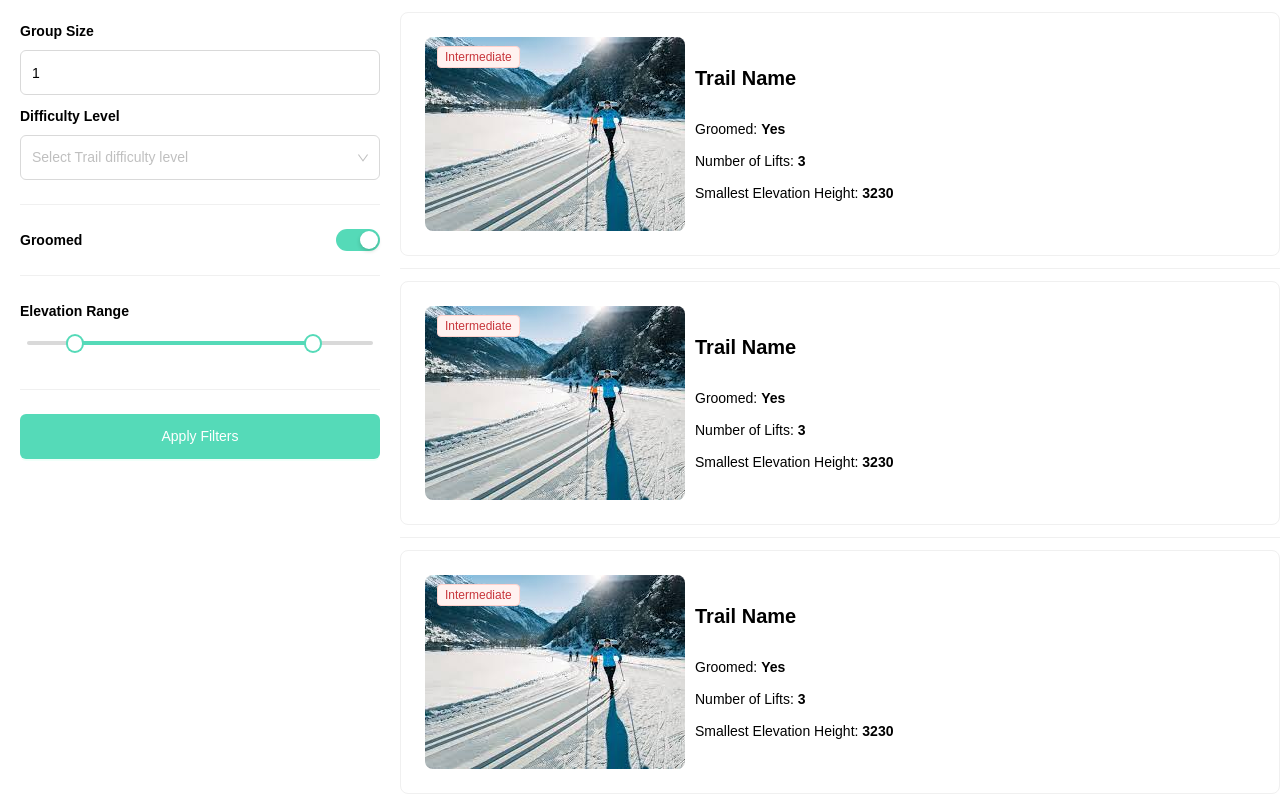
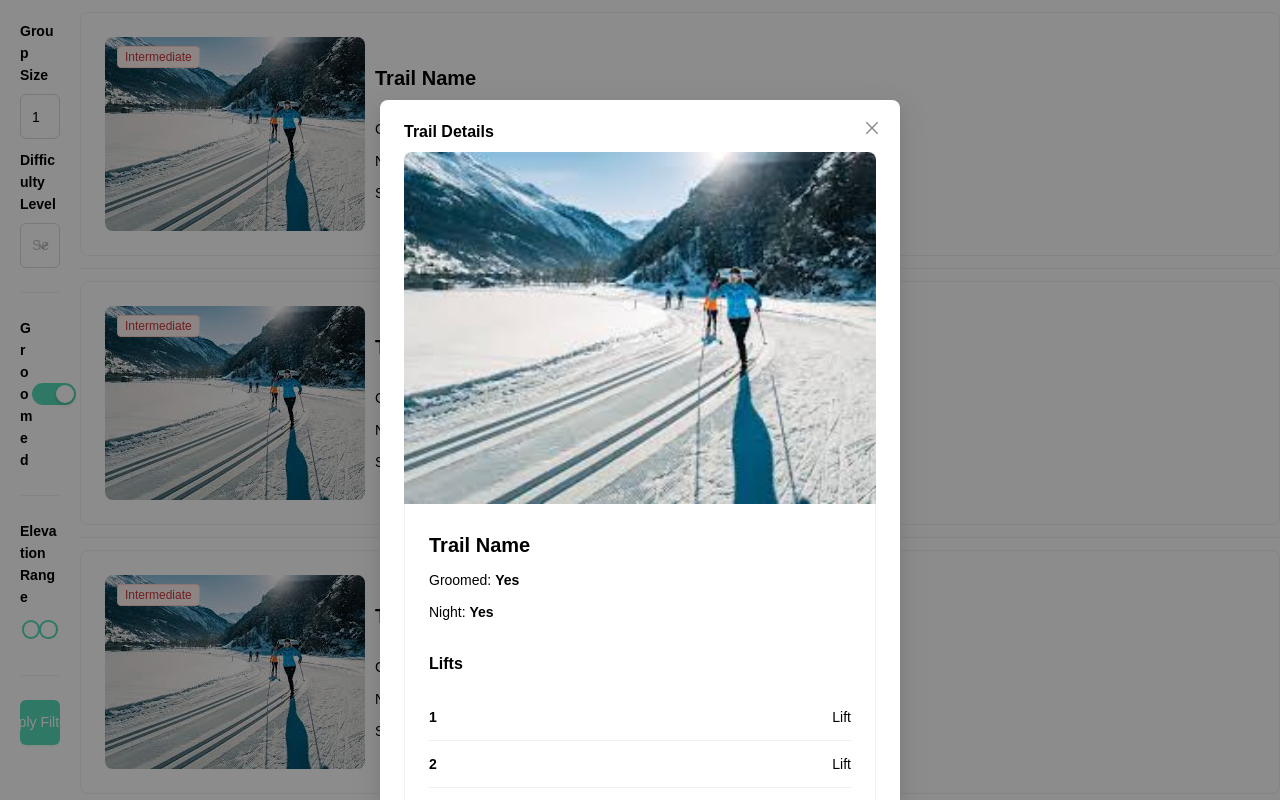
Before and after one commit to mohamad-aqajani/ski, a React (Create React App) app: page / in a window 1280 px wide. Both pictures are taken after a click on the element 840 px from the left and 134 px from the top of the page. Shown: the top 800 px of the page. Built offline with nearby package versions, Linux system fonts and the light colour scheme.

Commit message:
UI: new UI ( reservation )

```diff
--- /dev/null
+++ b/src/components/TrailDetailsModal/index.tsx
@@ -0,0 +1,48 @@
+import { Card, Flex, List, Modal, Typography } from 'antd'
+
+const TrailDetailsModal = ({
+  isVisible,
+  onClose,
+}: {
+  isVisible: boolean
+  onClose: () => void
+}) => {
+  const renderLiftItems = (item: any) => (
+    <List.Item>
+      <Typography.Text strong>{item}</Typography.Text>
+
+      <Typography.Text> Lift</Typography.Text>
+    </List.Item>
+  )
+  return (
+    <Modal
+      title="Trail Details"
+      open={isVisible}
+      onOk={onClose}
+      onClose={onClose}
+      onCancel={onClose}
+      cancelButtonProps={{ style: { display: 'none' } }}
+    >
+      <Card
+        styles={{ body: { paddingTop: 0, paddingBottom: 0 } }}
+        cover={<img src={require('../../assets/images/beginner.jpeg')} />}
+      >
+        <Flex vertical>
+          <Typography.Title level={4}>Trail Name</Typography.Title>
+          <Flex vertical gap={10}>
+            <Typography.Text>
+              Groomed: <Typography.Text strong>Yes</Typography.Text>
+            </Typography.Text>
+            <Typography.Text>
+              Night: <Typography.Text strong>Yes</Typography.Text>
+            </Typography.Text>
+            <Typography.Title level={5}>Lifts</Typography.Title>
+            <List dataSource={[1, 2, 3]} renderItem={renderLiftItems} />
+          </Flex>
+        </Flex>
+      </Card>
+    </Modal>
+  )
+}
+
+export default TrailDetailsModal
--- a/src/components/TrailsList/TrailItem.tsx
+++ b/src/components/TrailsList/TrailItem.tsx
@@ -1,25 +1,62 @@
-import { Card, Flex, List, Typography } from 'antd'
+import { CheckCircleOutlined } from '@ant-design/icons'
+import { Card, Flex, List, notification, Typography } from 'antd'
+import { useState } from 'react'
 import styled from 'styled-components'
+import TrailDetailsModal from '../TrailDetailsModal'
 import TrailLevelTag from './TrailLevelTag'
 
 const TrailItem = () => {
+    const [isDetailsModalVisible, setIsDetailsModalVisible] = useState(false)
+
+    const [api, contextHolder] = notification.useNotification()
+
+    const openNotification = () => {
+        api.info({
+            message: (
+                <Typography.Text color="white" strong>
+                    Trail Reserved!
+                </Typography.Text>
+            ),
+            description: (
+                <Typography.Text color="white">
+                    Your reservation has been successfully made.
+                </Typography.Text>
+            ),
+            placement: 'bottom',
+            icon: <CheckCircleOutlined />,
+            style: {
+                color: 'lightgreen',
+            },
+            showProgress: true,
+        })
+    }
+
     return (
         <List.Item>
-      <StyledCard hoverable>
+            <StyledCard
+                hoverable
+                onClick={() => setIsDetailsModalVisible(true)}
+            >
                 <ItemWrapper>
                     <TagWrapper>
                         <TrailLevelTag />
                     </TagWrapper>
-          <CoverImage src={require('../../assets/images/beginner.jpeg')} />
+                    <CoverImage
+                        src={require('../../assets/images/beginner.jpeg')}
+                    />
 
                     <Flex vertical gap={16}>
-            <Typography.Title level={4}>Trail Name</Typography.Title>
+                        <Typography.Title level={4}>
+                            Trail Name
+                        </Typography.Title>
                         <Flex vertical gap={10}>
                             <Typography.Text>
-                Groomed: <Typography.Text strong>Yes</Typography.Text>
+                                Groomed:{' '}
+                                <Typography.Text strong>Yes</Typography.Text>
                             </Typography.Text>
                             <Typography.Text>
-                Number of Lifts: <Typography.Text strong>3</Typography.Text>
+                                Number of Lifts:{' '}
+                                <Typography.Text strong>3</Typography.Text>
                             </Typography.Text>
 
                             <Typography.Text>
@@ -30,6 +67,14 @@ const TrailItem = () => {
                     </Flex>
                 </ItemWrapper>
             </StyledCard>
+            <TrailDetailsModal
+                isVisible={isDetailsModalVisible}
+                onClose={() => {
+                    setIsDetailsModalVisible(false)
+                    openNotification()
+                }}
+            />
+            {contextHolder}
         </List.Item>
     )
 }
--- a/src/pages/Main.tsx
+++ b/src/pages/Main.tsx
@@ -20,7 +20,7 @@ const Main: FC<unknown> = () => {
         <FilterWrapper />
       </StyledSider>
       <Layout.Content>
-                <SideTrigger type='primary' onClick={() => setDrawerVisible(true)}>
+        <SideTrigger type="primary" onClick={() => setDrawerVisible(true)}>
           <FilterFilled />
           Filter
         </SideTrigger>
--- a/src/theme/ThemeProvider.tsx
+++ b/src/theme/ThemeProvider.tsx
@@ -32,7 +32,6 @@ const themeObject: ConfigProviderProps['theme'] = {
     Image: {
       borderRadius: 8,
     },
-
   },
 }
 
```
Also changed, not shown: src/components/FilterWrapper/index.tsx (+1 -6 lines). Lines whose indentation alone changed are shown as unchanged.
